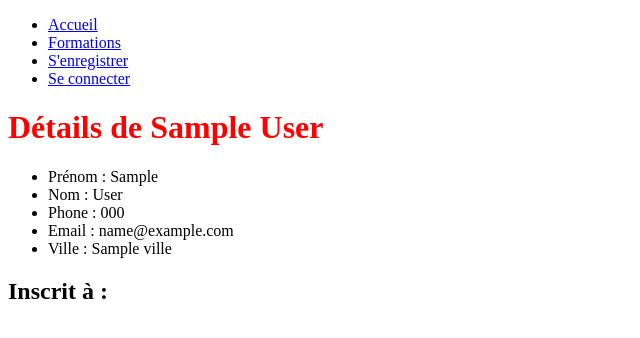
After one commit to Zicka67/Symfony-session, a PHP site: template templates/student/show.html.twig in a window 1280 px wide. The commit adds this page. Shown: the top 338 px of the page, without its empty margins (0-640 px from the left). Run offline with PHP 8.4, Linux system fonts and the light colour scheme; the template is opened without the code that fills it: most values are stand-ins (such as "Sample title", 1, 10 or a date in 2020); some libraries are stand-ins or nearby versions.

Commit message:
Creation de la function pour afficher les détails d'un student et la vue pour les détails + préparation pour les seances auxquelles il est inscrit

```diff
--- a/templates/student/index.html.twig
+++ b/templates/student/index.html.twig
@@ -8,8 +8,7 @@
 
 <ul>
     {% for student in students %}
-        <li>{{ student.firstName }} {{ student.lastName }}</li>
-    {% endfor %}
+    <li><a href="{{ path('app_showDetailsStudent', {'id': student.id}) }}">{{ student.firstName }} {{ student.lastName }}</a></li>    {% endfor %}
 </ul>
 
 {# <br>
--- /dev/null
+++ b/templates/student/show.html.twig
@@ -0,0 +1,23 @@
+{% extends 'base.html.twig' %}
+
+{% block title %}Détails de {{ student.firstName }} {{ student.lastName }}{% endblock %}
+
+{% block body %}
+    <h1>Détails de {{ student.firstName }} {{ student.lastName }}</h1>
+
+    <ul>
+        <li>Prénom : {{ student.firstName }}</li>
+        <li>Nom : {{ student.lastName }}</li>
+        <li>Phone : {{ student.phone }}</li>
+        <li>Email : {{ student.email }}</li>
+        <li>Ville : {{ student.ville }}</li>
+    </ul>
+
+    <h2>Inscrit à :</h2>
+        {# <ul>
+            {% for session in student.sessions %}
+                <li>{{ session.title }}</li>
+            {% endfor %}
+        </ul> #}
+
+{% endblock %}
```
Also changed, not shown: src/Controller/StudentController.php (+14 -2 lines).
